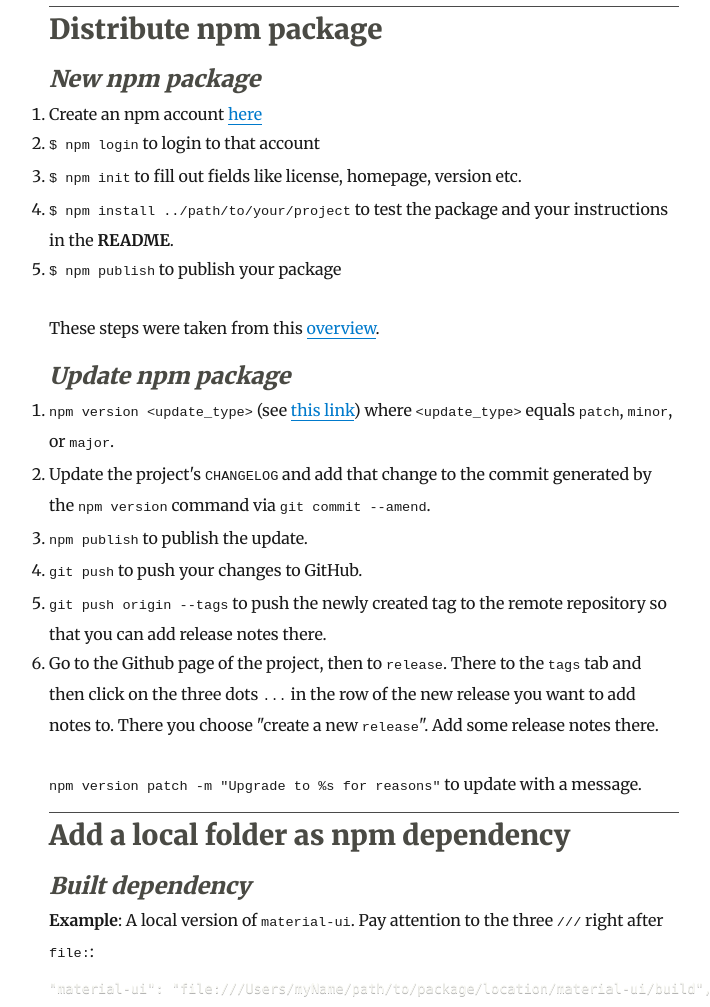
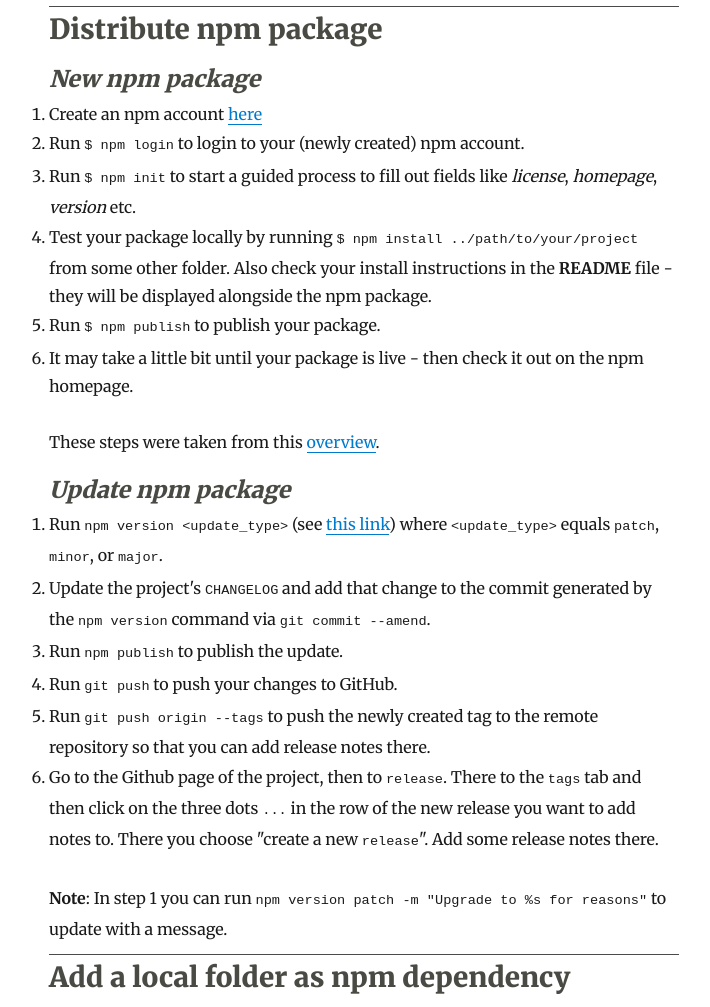
Before and after one commit to andrekovac/explain-programming, a Gatsby site: page /javascript/npm/ in a window 1280 px wide. Shown: the part 1080-2087 px from the top of the page, without its empty margins (276-986 px from the left). Built offline with nearby package versions, Linux system fonts and the light colour scheme; Gatsby itself is replaced by a stand-in of ours; some packages are replaced by stand-ins of ours.

Commit message:
Further update of npm article

```diff
--- a/content/blog/javascript/npm.md
+++ b/content/blog/javascript/npm.md
@@ -53,23 +53,24 @@
 ### New npm package
 
 1. Create an npm account [here](https://www.npmjs.com/signup)
-2. `$ npm login` to login to that account
-3. `$ npm init` to fill out fields like license, homepage, version etc.
-4. `$ npm install ../path/to/your/project` to test the package and your instructions in the **README**.
-5. `$ npm publish` to publish your package
+2. Run `$ npm login` to login to your (newly created) npm account.
+3. Run `$ npm init` to start a guided process to fill out fields like *license*, *homepage*, *version* etc.
+4. Test your package locally by running `$ npm install ../path/to/your/project` from some other folder. Also check your install instructions in the **README** file - they will be displayed alongside the npm package.
+5. Run `$ npm publish` to publish your package.
+6. It may take a little bit until your package is live - then check it out on the npm homepage.
 
 These steps were taken from this [overview](https://docs.npmjs.com/misc/developers).
 
 ### Update npm package
 
-1. `npm version <update_type>` (see [this link](https://docs.npmjs.com/getting-started/publishing-npm-packages)) where `<update_type>` equals `patch`, `minor`, or `major`.
+1. Run `npm version <update_type>` (see [this link](https://docs.npmjs.com/getting-started/publishing-npm-packages)) where `<update_type>` equals `patch`, `minor`, or `major`.
 2. Update the project's `CHANGELOG` and add that change to the commit generated by the `npm version` command via `git commit --amend`.
-2. `npm publish` to publish the update.
-3. `git push` to push your changes to GitHub.
-3. `git push origin --tags` to push the newly created tag to the remote repository so that you can add release notes there.
+2. Run `npm publish` to publish the update.
+3. Run `git push` to push your changes to GitHub.
+3. Run `git push origin --tags` to push the newly created tag to the remote repository so that you can add release notes there.
 4. Go to the Github page of the project, then to `release`. There to the `tags` tab and then click on the three dots `...` in the row of the new release you want to add notes to. There you choose "create a new `release`". Add some release notes there.
 
-`npm version patch -m "Upgrade to %s for reasons"` to update with a message.
+**Note**: In step 1 you can run `npm version patch -m "Upgrade to %s for reasons"` to update with a message.
 
 ## Add a local folder as npm dependency
 
```
